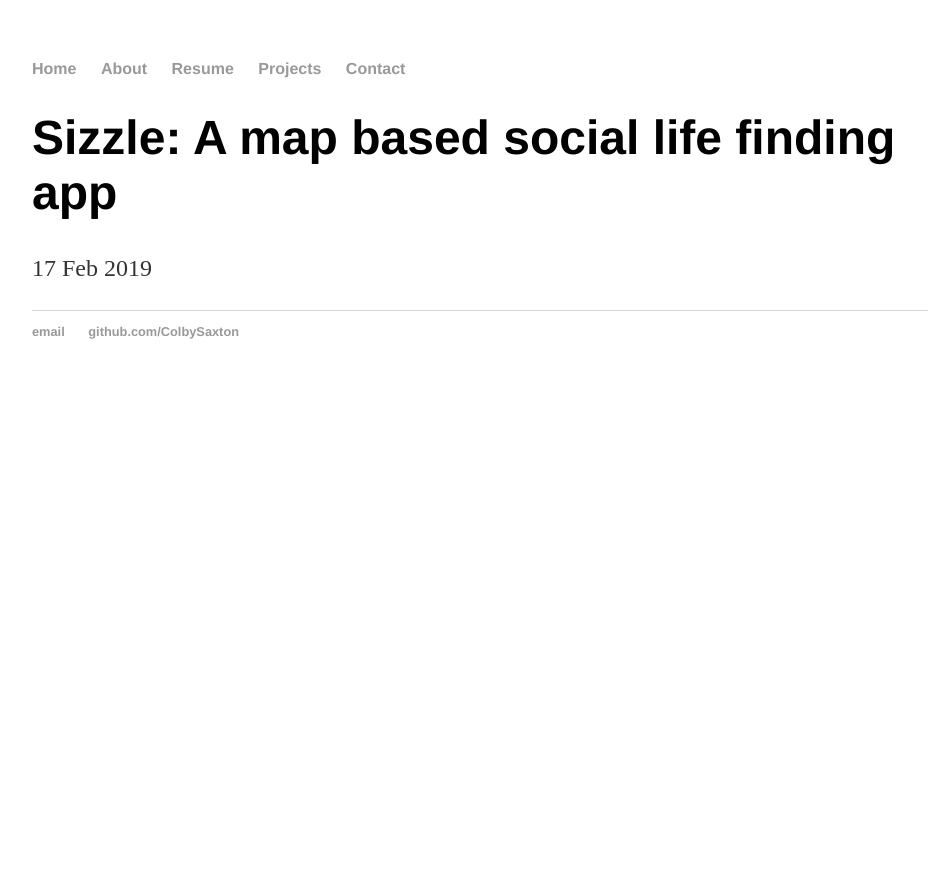
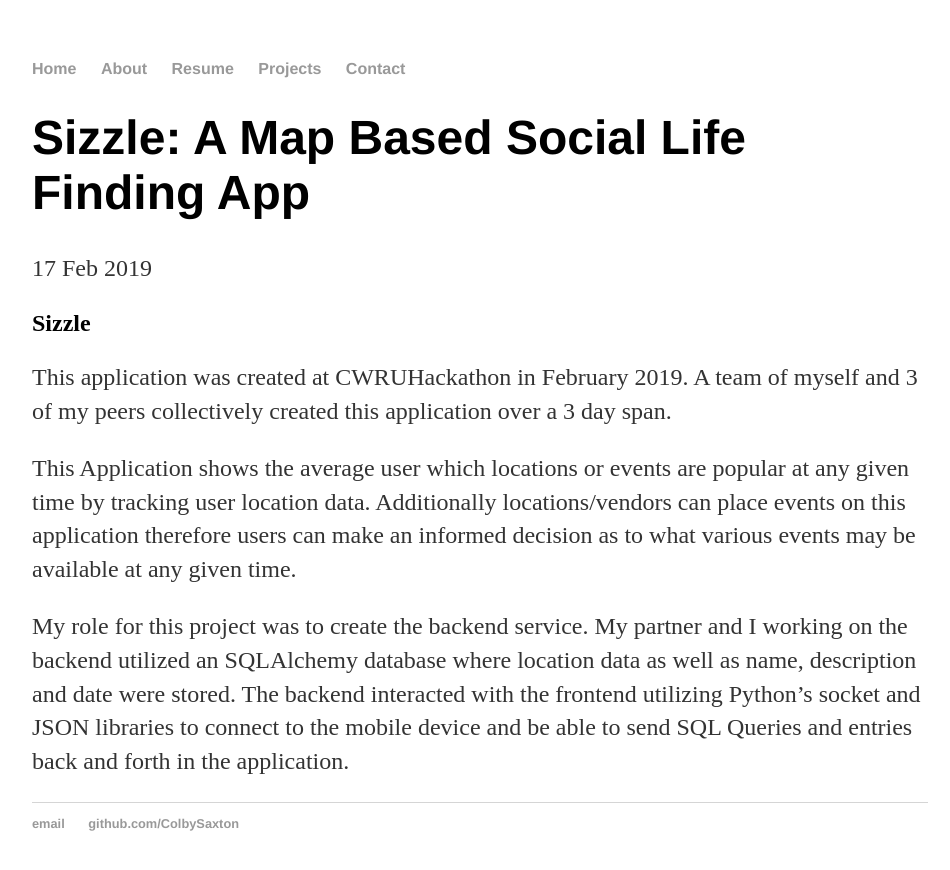
Before and after one commit to ColbySaxton/ColbySaxton.github.io, a Jekyll site: the page built from _posts/2019-02-17-Colby-Saxton-proj2.md, in a window 1280 px wide. Shown: the top 870 px of the page, without its empty margins (160-1110 px from the left). Built offline with Jekyll 4.4.1, drawn with Linux system fonts in a browser that asks for light colours.

Commit message:
Sizzle Description

```diff
--- a/_posts/2019-02-17-Colby-Saxton-proj2.md
+++ b/_posts/2019-02-17-Colby-Saxton-proj2.md
@@ -1,5 +1,12 @@
 ---
 layout: post
-title: "Sizzle: A map based social life finding app"
+title: "Sizzle: A Map Based Social Life Finding App"
 date: 2019-02-17
 ---
+Sizzle
+------
+This application was created at CWRUHackathon in February 2019. A team of myself and 3 of my peers collectively created this application over a 3 day span.
+
+This Application shows the average user which locations or events are popular at any given time by tracking user location data. Additionally locations/vendors can place events on this application therefore users can make an informed decision as to what various events may be available at any given time.
+
+My role for this project was to create the backend service. My partner and I working on the backend utilized an SQLAlchemy database where location data as well as name, description and date were stored. The backend interacted with the frontend utilizing Python's socket and JSON libraries to connect to the mobile device and be able to send SQL Queries and entries back and forth in the application.
```
